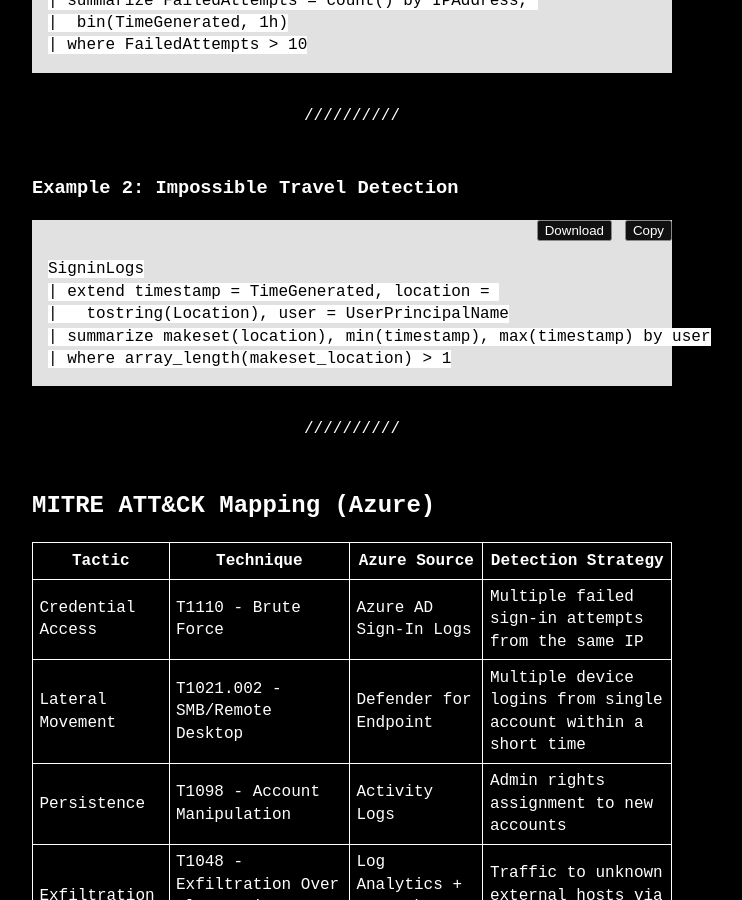
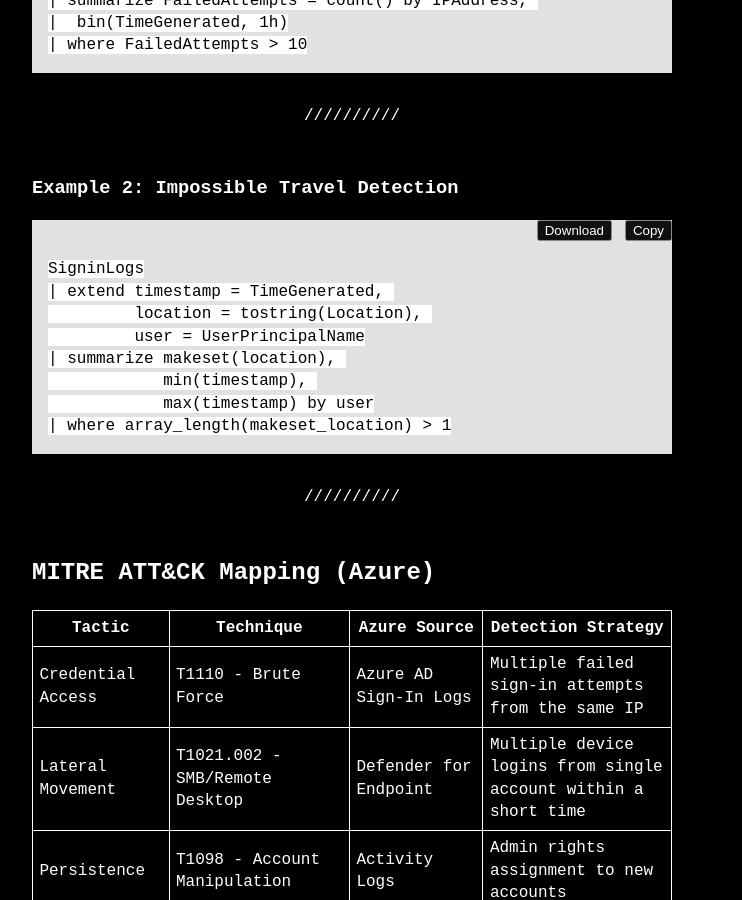
Before and after one commit to unattributed/unattributed.github.io, a Jekyll site: the page built from _posts/2025-05-12-Threat Hunting - Section 3.md, in a window 1280 px wide and 900 px high, scrolled down 1459 px. Shown: the whole window, without its empty margins (288-1030 px from the left). Built offline with Jekyll 4.4.1, drawn with Linux system fonts in a browser that asks for light colours.

Commit message:
fix: added KQL example for "Impossible Travel Detection" to the markdown file, including a code snippet with buttons for copying and downloading the query.

```diff
--- a/_posts/2025-05-12-Threat Hunting - Section 3.md
+++ b/_posts/2025-05-12-Threat Hunting - Section 3.md
@@ -80,9 +80,12 @@
 </div>
 <pre id="code5" style="background:#1e1e1e;color:#dcdcdc;padding:1em;"><code>
 SigninLogs
-| extend timestamp = TimeGenerated, location =
-|   tostring(Location), user = UserPrincipalName
-| summarize makeset(location), min(timestamp), max(timestamp) by user
+| extend timestamp = TimeGenerated,
+         location = tostring(Location),
+         user = UserPrincipalName
+| summarize makeset(location),
+            min(timestamp),
+            max(timestamp) by user
 | where array_length(makeset_location) > 1
 </code></pre>
 
```
